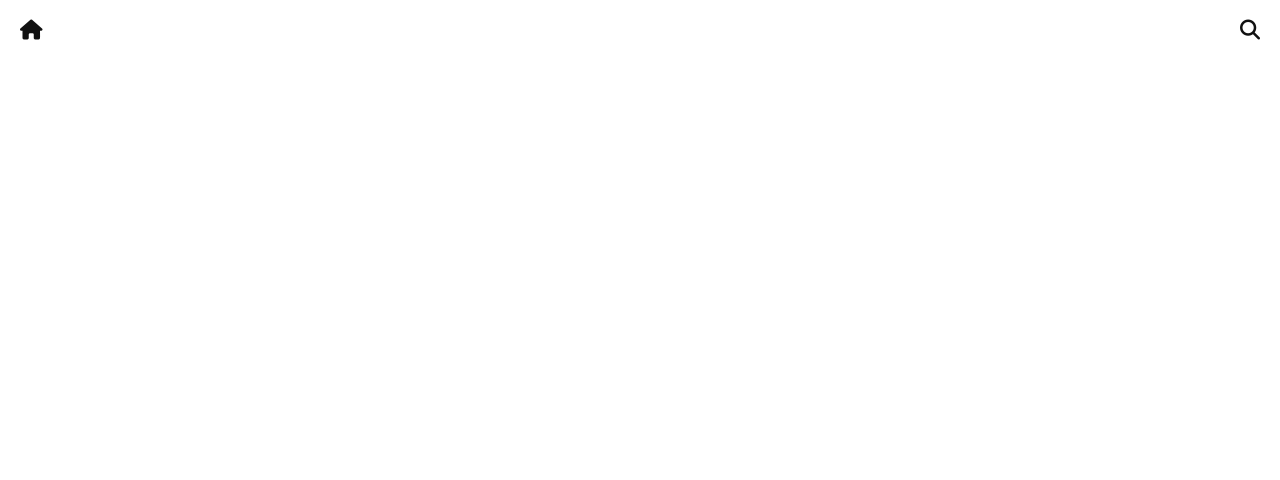
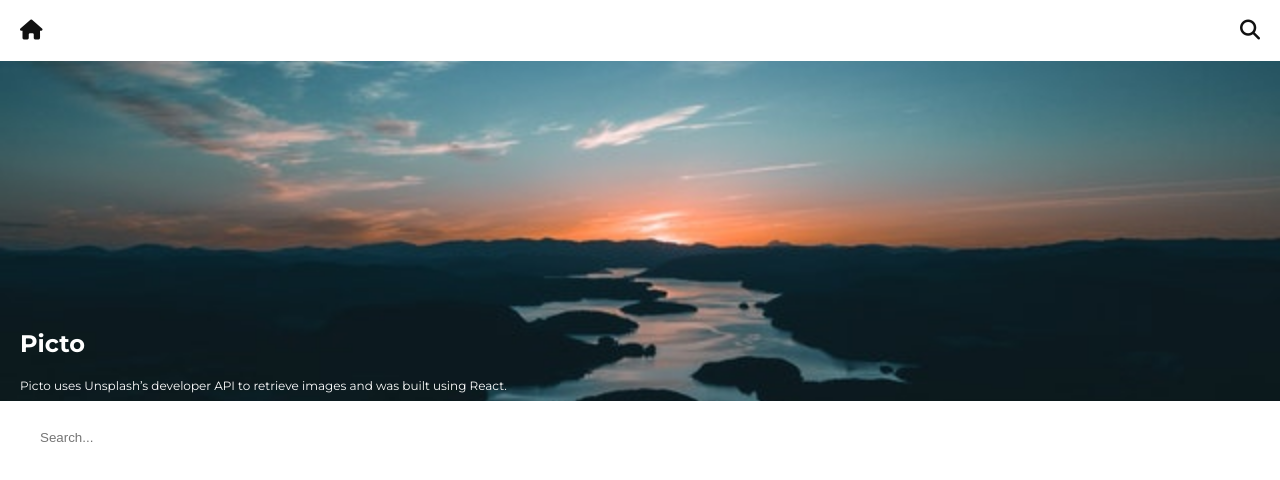
Before and after one commit to pyguy12/picto, a React (Create React App) app: page /images/1 in a window 1280 px wide. Shown: the top 480 px of the page. Built offline with nearby package versions, Linux system fonts and the light colour scheme.

Commit message:
Added some components to SearchResults route.

```diff
--- a/src/components/routes/SearchResults.js
+++ b/src/components/routes/SearchResults.js
@@ -1,8 +1,20 @@
 import React from 'react';
 import ImageList from '../ImageList';
+import Hero from '../Hero';
+import SearchForm from '../SearchForm';
 
 const SearchResults = () => {
-  return <ImageList />;
+  return (
+    <React.Fragment>
+      <Hero
+        title="Picto"
+        description="Picto uses Unsplash’s developer API to retrieve images and was built
+        using React."
+        component={<SearchForm />}
+      />
+      <ImageList />
+    </React.Fragment>
+  );
 };
 
 export default SearchResults;
```
